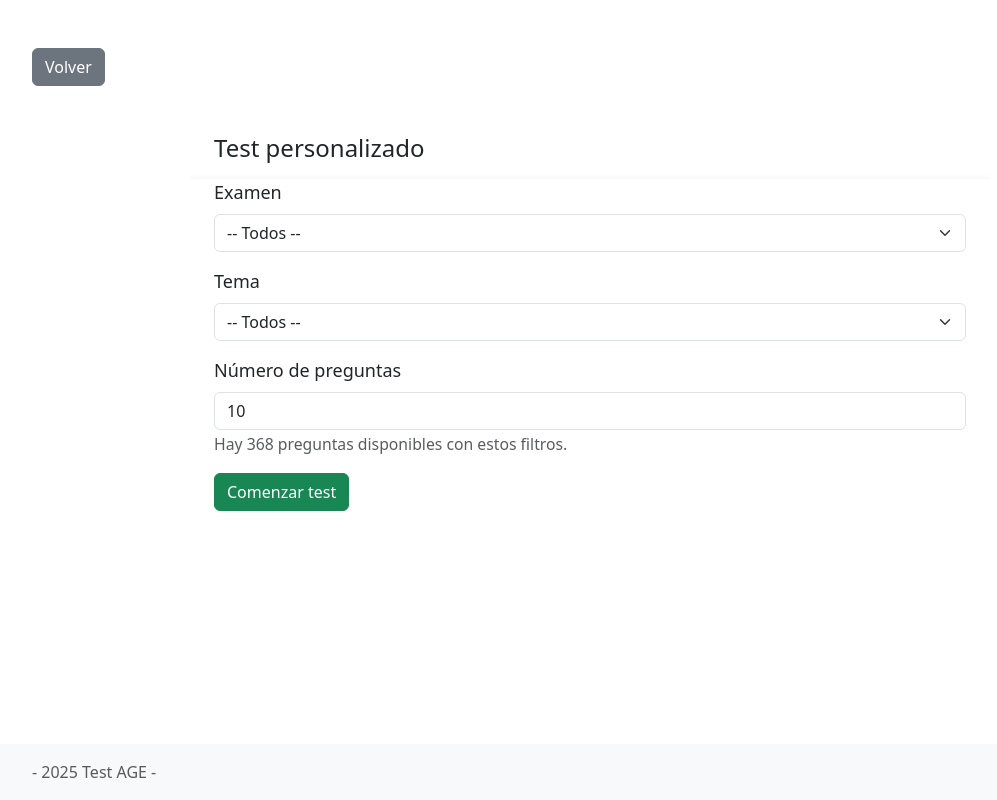
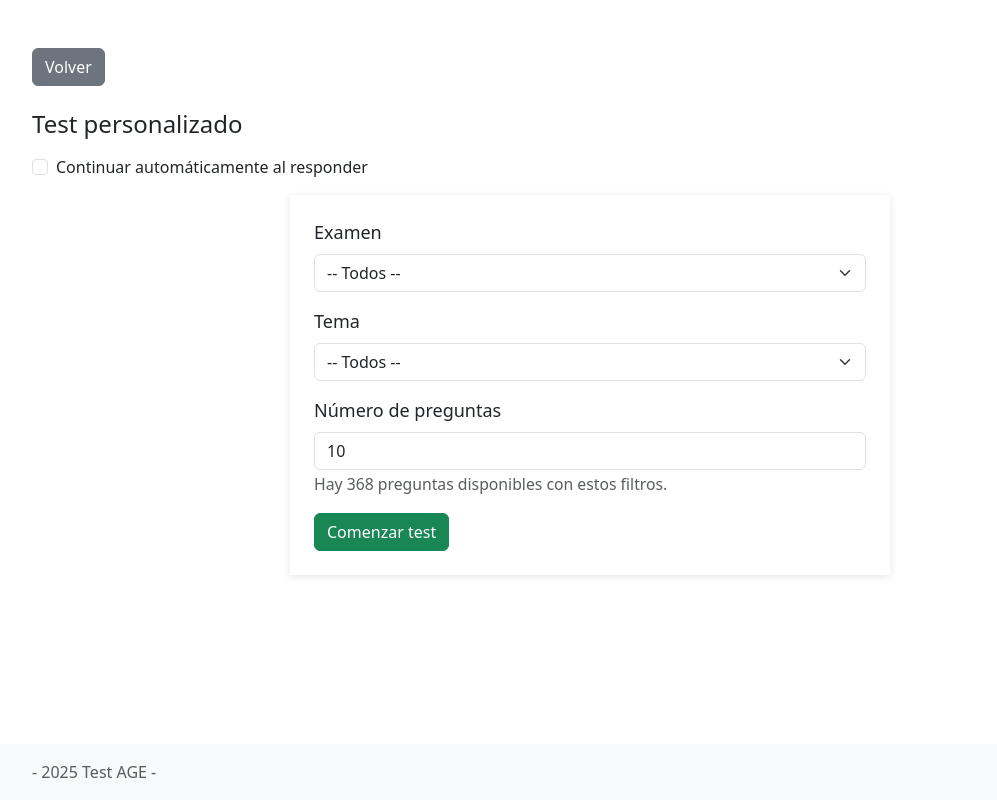
Before and after one commit to elikito/test-online-155t, a Next.js app: page / in a window 1280 px wide. Both pictures are taken after a click on the button "Crear test". Shown: the whole page, without its empty margins (50-1047 px from the left). Built offline with nearby package versions, Linux system fonts and the light colour scheme.

Commit message:
cuadrado

```diff
--- a/pages/index.js
+++ b/pages/index.js
@@ -1,5 +1,7 @@
 import { useEffect, useState } from 'react';
 import 'bootstrap/dist/css/bootstrap.min.css';
+
+const PANEL_WIDTH = 600; // Cambia este valor para modificar el ancho en ambos paneles
 
 export default function Home() {
   // Estado para controlar la vista principal o subpaneles
@@ -576,10 +578,13 @@ export default function Home() {
   const [infiniteQuestions, setInfiniteQuestions] = useState([]);
   const [infiniteCurrent, setInfiniteCurrent] = useState(0);
 
-  // Añade estos estados para el modo infinito
+  // Añade estos estados para el modo Infinito
   const [infiniteSelected, setInfiniteSelected] = useState(null);
   const [infiniteCorrect, setInfiniteCorrect] = useState(0);
   const [infiniteIncorrect, setInfiniteIncorrect] = useState(0);
+
+  // Añade este estado al principio del componente Home
+  const [autoNext, setAutoNext] = useState(false);
 
   // Cuando cambie de pregunta, actualiza la opción seleccionada
   useEffect(() => {
@@ -588,7 +593,7 @@ export default function Home() {
     }
   }, [infiniteCurrent, infiniteQuestions, reviewMode]);
 
-  // Maneja la respuesta en modo infinito y actualiza contadores
+  // Maneja la respuesta en modo Infinito y actualiza contadores
   const handleInfiniteAnswer = (key) => {
     if (infiniteQuestions[infiniteCurrent]?.respuesta_usuario) return;
     setInfiniteSelected(key);
@@ -663,7 +668,7 @@ export default function Home() {
                 <ul className="mb-0 mt-2" style={{ paddingLeft: 22 }}>
                   <li><strong>Crear test:</strong> Crea un test personalizado eligiendo temas y número de preguntas.</li>
                   <li><strong>Cargar Temario:</strong> Consulta el temario completo.</li>
-                  <li><strong>Preguntas sin fin:</strong> Practica en modo aleatorio continuo, sin límite de preguntas.</li>
+                  <li><strong>Modo Infinito:</strong> Practica en modo Infinito, sin límite de preguntas.</li>
                   <li><strong>Crear preguntas:</strong> Añade tus propias preguntas y descárgalas en formato JSON.</li>
                 </ul>
               </div>
@@ -689,7 +694,7 @@ export default function Home() {
                   setReviewMode('infinito');
                   setView('repaso');
                 }}>
-                  Preguntas sin fin
+                  Modo Infinito
                 </button>
               </div>
 
@@ -706,30 +711,104 @@ export default function Home() {
           <>
             <button className="btn btn-secondary mb-4" onClick={() => setView('')}>Volver</button>
             <h4 className="mb-3">
-              {reviewMode === 'infinito' && 'Modo aleatorio continuo'}
+              {reviewMode === 'infinito' && 'Modo Infinito'}
             </h4>
+            {/* Check para continuar automáticamente */}
+            <div className="form-check mb-3">
+              <input
+                className="form-check-input"
+                type="checkbox"
+                id="autoNextCheck"
+                checked={autoNext}
+                onChange={e => setAutoNext(e.target.checked)}
+              />
+              <label className="form-check-label" htmlFor="autoNextCheck">
+                Continuar automáticamente al responder
+              </label>
+            </div>
             {reviewMode === 'infinito' && infiniteQuestions.length === 0 && (
               <div className="alert alert-info">
-                No hay preguntas disponibles para el modo aleatorio continuo.
+                No hay preguntas disponibles para el modo Infinito.
               </div>
             )}
             {reviewMode === 'infinito' && infiniteQuestions.length > 0 && (
+              <div
+                style={{
+                  width: PANEL_WIDTH,
+                  margin: '0 auto'
+                }}
+              >
+                {/* Botones superiores como en test personalizado */}
+                <div className="d-flex gap-2 align-items-center mb-3 justify-content-end">
+                  <button
+                    className="btn btn-light btn-sm"
+                    title="Reducir tamaño de texto"
+                    style={{ fontSize: 18, padding: '2px 8px' }}
+                    onClick={() => setCustomFontSize(s => Math.max(14, s - 2))}
+                  >
+                    <span role="img" aria-label="disminuir">A-</span>
+                  </button>
+                  <button
+                    className="btn btn-light btn-sm"
+                    title="Aumentar tamaño de texto"
+                    style={{ fontSize: 22, padding: '2px 8px' }}
+                    onClick={() => setCustomFontSize(s => Math.min(32, s + 2))}
+                  >
+                    <span role="img" aria-label="aumentar">A+</span>
+                  </button>
+                  <button
+                    className="btn btn-info btn-sm"
+                    onClick={() => {
+                      const currentQuestion = infiniteQuestions[infiniteCurrent];
+                      let texto = `Pregunta: ${currentQuestion.pregunta}\n`;
+                      Object.entries(currentQuestion.opciones).forEach(([key, value]) => {
+                        texto += `${key.toUpperCase()}: ${value}\n`;
+                      });
+                      const url = `https://www.google.com/search?q=${encodeURIComponent('ChatGPT ' + texto)}`;
+                      window.open(url, '_blank');
+                    }}
+                  >
+                    <span role="img" aria-label="robot">🤖</span>
+                  </button>
+                  <button
+                    className="btn btn-outline-secondary btn-sm"
+                    onClick={() => copiarPreguntaActual(infiniteQuestions[infiniteCurrent])}
+                  >
+                    📋 Copiar
+                  </button>
+                </div>
                 <TestPanel
                   questions={infiniteQuestions}
                   current={infiniteCurrent}
                   setCurrent={setInfiniteCurrent}
                   selectedOption={infiniteSelected}
                   setSelectedOption={setInfiniteSelected}
-                handleAnswer={handleInfiniteAnswer}
+                  handleAnswer={(key) => {
+                    handleInfiniteAnswer(key);
+                    if (autoNext && infiniteCurrent < infiniteQuestions.length - 1) {
+                      setTimeout(() => {
+                        setInfiniteCurrent(c => (c + 1) % infiniteQuestions.length);
+                      }, 1000);
+                    }
+                  }}
                   nextQuestion={() => setInfiniteCurrent(c => (c + 1) % infiniteQuestions.length)}
                   correctCount={infiniteCorrect}
                   incorrectCount={infiniteIncorrect}
                   copiarPreguntaActual={copiarPreguntaActual}
                   reiniciarTest={reiniciarInfinito}
-                handleSenorGPT={() => {}}
-                showTopButtons={true}
-                customFontSize={18}
+                  handleSenorGPT={() => {
+                    const currentQuestion = infiniteQuestions[infiniteCurrent];
+                    let texto = `Pregunta: ${currentQuestion.pregunta}\n`;
+                    Object.entries(currentQuestion.opciones).forEach(([key, value]) => {
+                      texto += `${key.toUpperCase()}: ${value}\n`;
+                    });
+                    const url = `https://www.google.com/search?q=${encodeURIComponent('ChatGPT ' + texto)}`;
+                    window.open(url, '_blank');
+                  }}
+                  showTopButtons={false}
+                  customFontSize={customFontSize}
                 />
+              </div>
             )}
           </>
         )}
@@ -1108,23 +1187,33 @@ export default function Home() {
               )}
             </div>
 
+            {/* Título fuera del contenedor, igual que en modo Infinito */}
+            <h4 className="mb-3">Test personalizado</h4>
+
+            {/* Checkbox continuar automáticamente - igual que en modo Infinito */}
+            <div className="form-check mb-3">
+              <input
+                className="form-check-input"
+                type="checkbox"
+                id="autoNextCheckCustom"
+                checked={autoNext}
+                onChange={e => setAutoNext(e.target.checked)}
+              />
+              <label className="form-check-label" htmlFor="autoNextCheckCustom">
+                Continuar automáticamente al responder
+              </label>
+            </div>
+
             <div
               style={{
-                width: '100%',
-                maxWidth: 800,
-                margin: '0 auto',
-                background: '#fff',
-                // boxShadow solo hasta las opciones, no en el panel entero
-                padding: 0,
-                overflowY: 'auto'
+                width: PANEL_WIDTH,
+                margin: '0 auto'
               }}
             >
-              {/* Título con botones alineados a la derecha */}
-              <div className="d-flex justify-content-between align-items-center mb-3 px-4 pt-4">
-                <h4 className="mb-0">Test personalizado</h4>
               {customTestStarted && (
-                  <div className="d-flex gap-2 align-items-center">
-                    {/* Iconos para tamaño de texto */}
+                <>
+                  {/* Botones alineados a la derecha */}
+                  <div className="d-flex gap-2 align-items-center justify-content-end mb-3">
                     <button
                       className="btn btn-light btn-sm"
                       title="Reducir tamaño de texto"
@@ -1162,24 +1251,23 @@ export default function Home() {
                       📋 Copiar
                     </button>
                   </div>
+                </>
               )}
-              </div>
 
+              {!customTestStarted ? (
                 <div
                   style={{
                     boxShadow: '0 2px 8px rgba(0,0,0,0.1)',
                     borderRadius: 0,
                     margin: 0,
                     padding: 24,
-                  paddingTop: 0,
-                  paddingBottom: 0,
-                  // Responsive font size
                     fontSize: customFontSize,
-                  transition: 'font-size 0.2s'
+                    transition: 'font-size 0.2s',
+                    width: 'auto',
+                    marginLeft: 'auto',
+                    marginRight: 'auto'
                   }}
                 >
-                {!customTestStarted ? (
-                  <div>
                   {customLoading ? (
                     <div className="my-4 text-center">
                       <div className="spinner-border" />
@@ -1243,14 +1331,20 @@ export default function Home() {
                   )}
                 </div>
               ) : (
-                  <div>
                 <TestPanel
                   questions={customTestQuestions}
                   current={customTestCurrent}
                   setCurrent={setCustomTestCurrent}
                   selectedOption={customTestSelected}
                   setSelectedOption={setCustomTestSelected}
-                      handleAnswer={handleCustomTestAnswer}
+                  handleAnswer={(key) => {
+                    handleCustomTestAnswer(key);
+                    if (autoNext && customTestCurrent < customTestQuestions.length - 1) {
+                      setTimeout(() => {
+                        setCustomTestCurrent(c => c + 1);
+                      }, 1000);
+                    }
+                  }}
                   nextQuestion={nextCustomTestQuestion}
                   correctCount={customTestCorrect}
                   incorrectCount={customTestIncorrect}
@@ -1267,9 +1361,7 @@ export default function Home() {
                   showTopButtons={true}
                   customFontSize={customFontSize}
                 />
-                  </div>
               )}
-              </div>
             </div>
           </>
         )}
@@ -1294,6 +1386,8 @@ export default function Home() {
               style={{
                 background: '#fff',
                 padding: '20px',
+                borderRadius: '8px',
+                boxShadow: '0 4px 16px rgba(0,0,0,0.3)',
                 borderRadius: '8px',
                 boxShadow: '0 4px 16px rgba(0,0,0,0.3)',
                 maxWidth: '400px',
```
Lines whose indentation alone changed are shown as unchanged.
